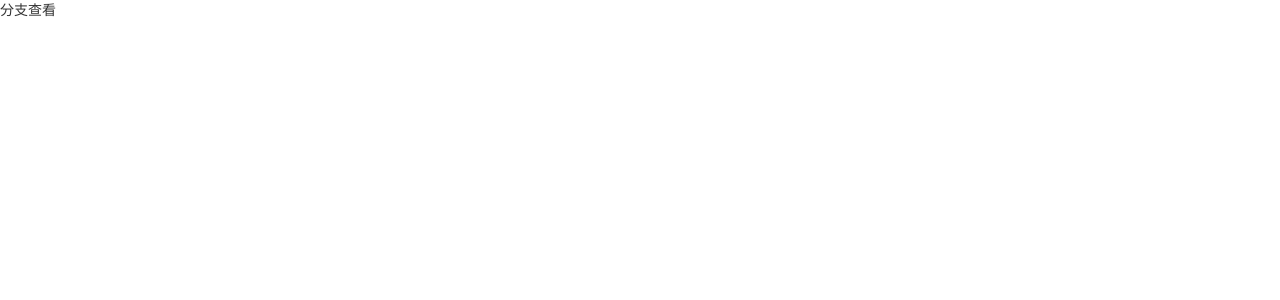
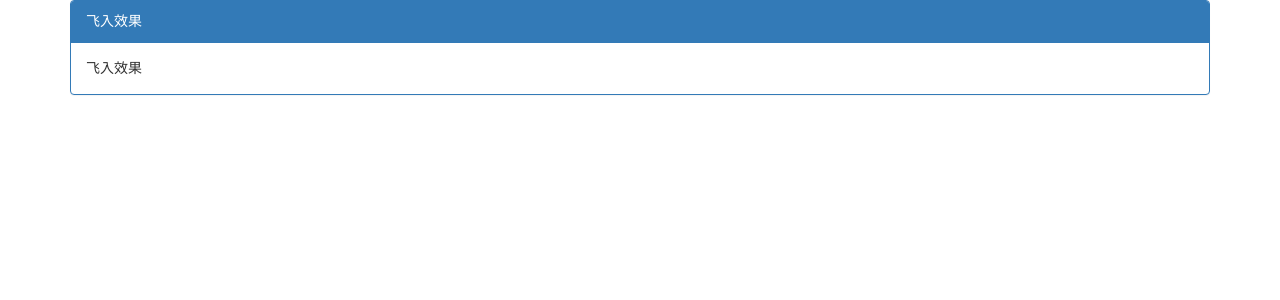
Before and after one commit to dothin/angular4-component, an Angular app: page / in a window 1280 px wide. Shown: the top 300 px of the page. Built offline with nearby package versions, Linux system fonts and the light colour scheme.

Commit message:
add( animation ):添加动效

```diff
--- /dev/null
+++ b/src/app/animations/fly-in.ts
@@ -0,0 +1,18 @@
+import { trigger, state, style, transition, animate, keyframes } from '@angular/animations';
+
+export const flyIn = trigger('flyIn', [
+    transition('void => *', [
+        animate(3000, keyframes([
+            style({ opacity: 0, transform: 'translateX(-100%)', offset: 0 }),
+            style({ opacity: 1, transform: 'translateX(25px)', offset: 0.3 }),
+            style({ opacity: 1, transform: 'translateX(0)', offset: 1.0 })
+        ]))
+    ]),
+    transition('* => void', [
+        animate(300, keyframes([
+            style({ opacity: 1, transform: 'translateX(0)', offset: 0 }),
+            style({ opacity: 1, transform: 'translateX(-25px)', offset: 0.7 }),
+            style({ opacity: 0, transform: 'translateX(100%)', offset: 1.0 })
+        ]))
+    ])
+]);
--- a/src/app/app.component.html
+++ b/src/app/app.component.html
@@ -1 +1,3 @@
-分支查看
+<div class="container">
+    <app-test-fly-in></app-test-fly-in>
+</div>
--- /dev/null
+++ b/src/app/test-fly-in/test-fly-in.component.html
@@ -0,0 +1,6 @@
+<div class="panel panel-primary" [@flyIn]="void">
+    <div class="panel-heading">飞入效果</div>
+    <div class="panel-body">
+      飞入效果
+    </div>
+  </div>
--- /dev/null
+++ b/src/app/test-fly-in/test-fly-in.component.ts
@@ -0,0 +1,18 @@
+import { Component, OnInit } from '@angular/core';
+import { flyIn } from '../animations/fly-in';
+
+@Component({
+  selector: 'app-test-fly-in',
+  templateUrl: './test-fly-in.component.html',
+  styleUrls: ['./test-fly-in.component.scss'],
+  animations: [flyIn]
+})
+export class TestFlyInComponent implements OnInit {
+  state: string;
+
+  constructor() { }
+
+  ngOnInit() {
+  }
+
+}
```
Also changed, not shown: src/app/app.module.ts (+7 -3 lines), src/app/test-fly-in/test-fly-in.component.scss (added), 1 other file (tests, documents, lock files or other folders).
